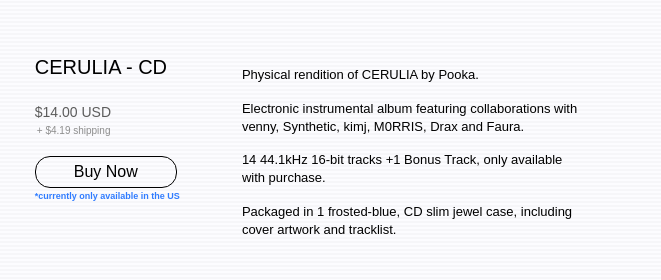
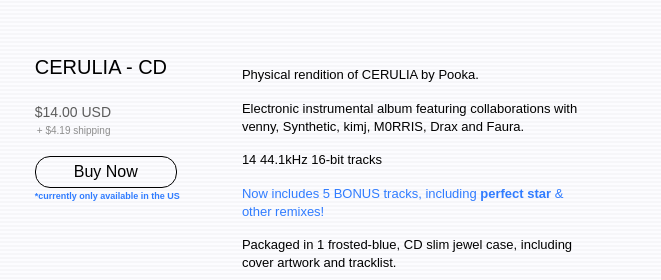
Before and after one commit to OfficialPooka/OfficialPooka.github.io, a plain HTML site: page index.html in a window 1280 px wide. Shown: the part 117-397 px from the top of the page, 619-1280 px from the left. Drawn offline with Linux system fonts and the light colour scheme; a web font is replaced by a local one.

Commit message:
Update index.html
bonus tracks line

```diff
--- a/index.html
+++ b/index.html
@@ -49,7 +49,10 @@
                         Electronic instrumental album featuring collaborations with venny, Synthetic, kimj, M0RRIS, Drax and Faura.
                     </p>
                     <p>
-                        14 44.1kHz 16-bit tracks +1 Bonus Track, only available with purchase.
+                        14 44.1kHz 16-bit tracks
+                    </p>
+                    <p style="color: #307cff">
+                        Now includes 5 BONUS tracks, including <b>perfect star</b> & other remixes!
                     </p>
                     <p>
                         Packaged in 1 frosted-blue, CD slim jewel case, including cover artwork and tracklist.
```
